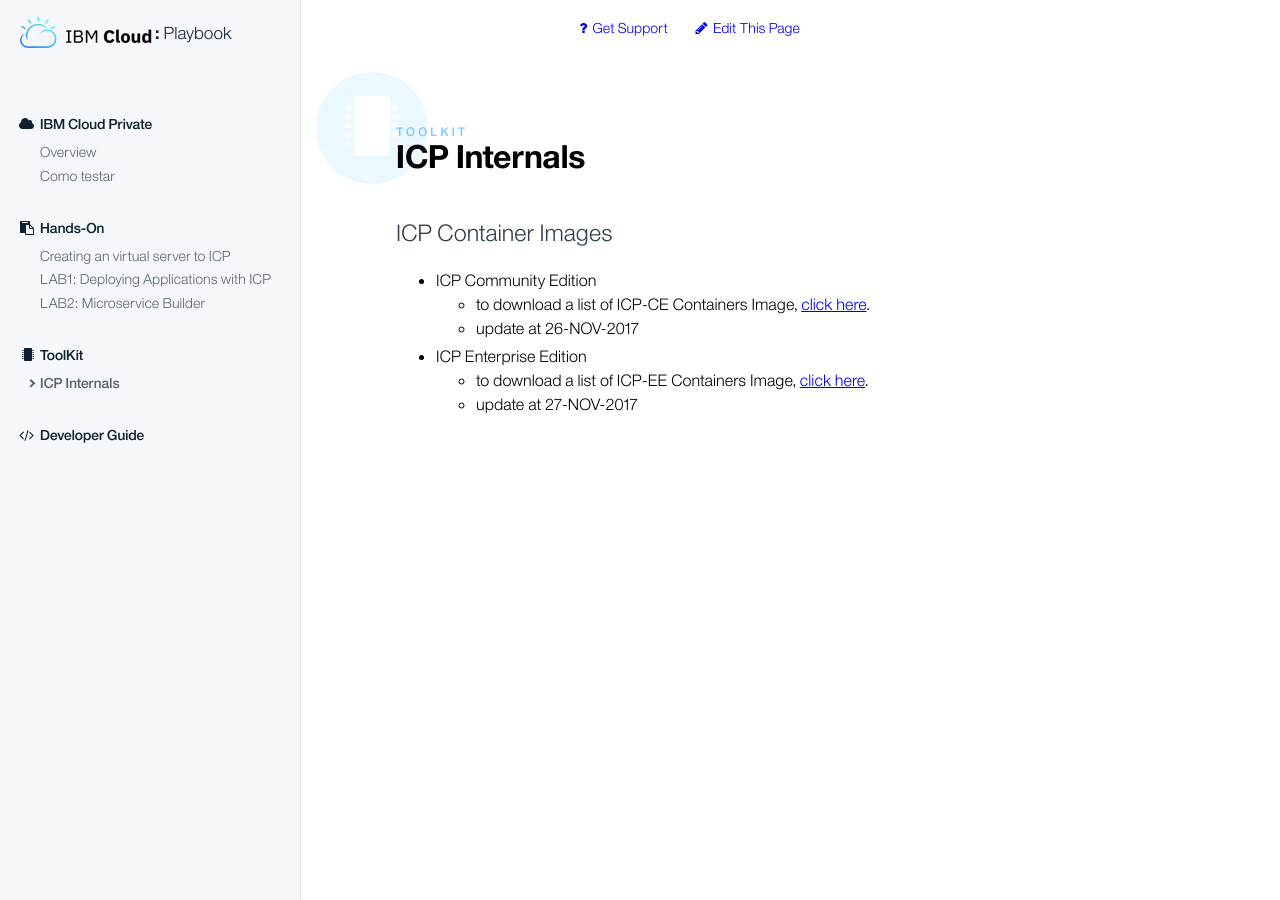
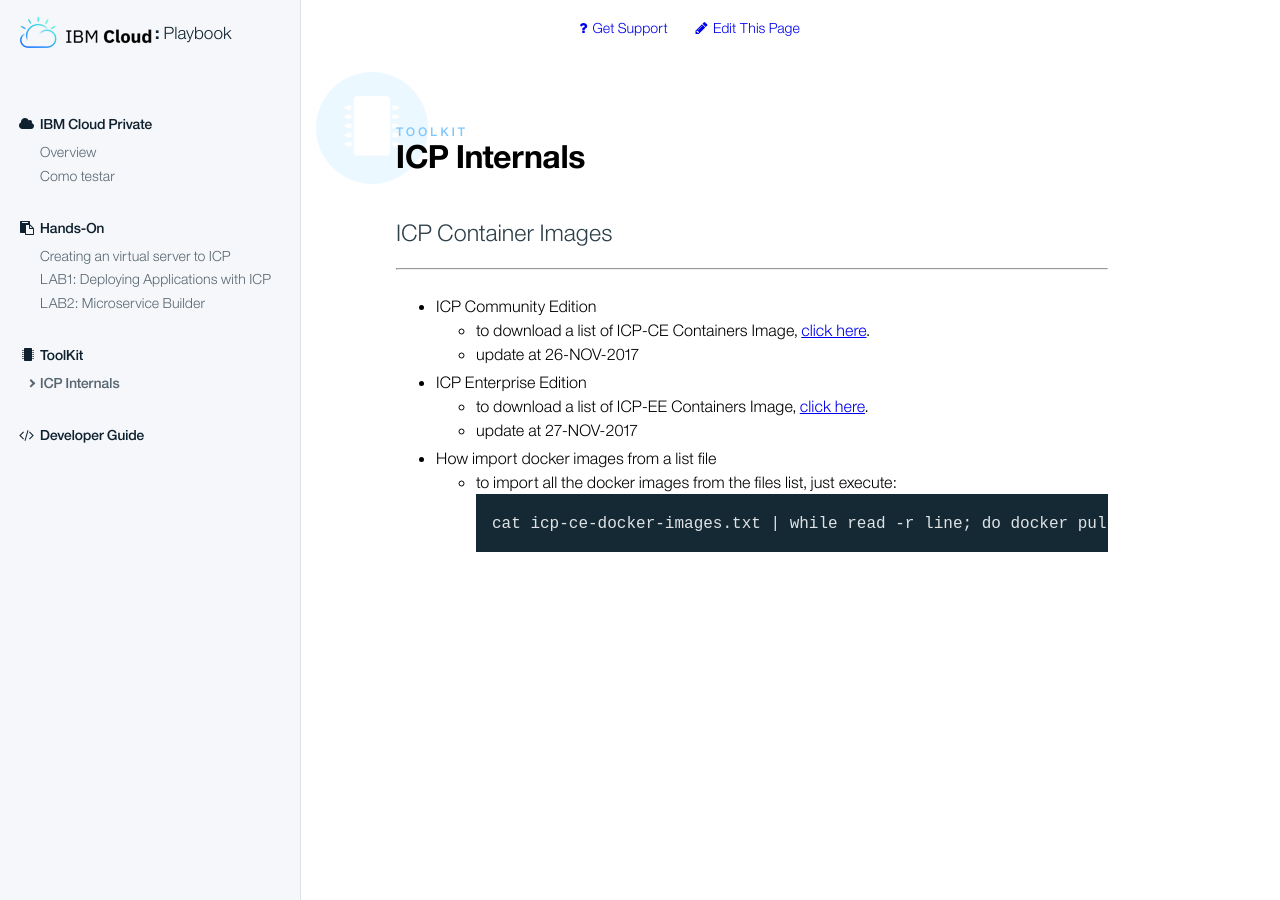
Before and after one commit to IBMCloudBrazil/ibmcloudbrazil.github.io, a Jekyll site: the page built from _content/toolkit/internals.md, in a window 1280 px wide. Built offline with Jekyll 4.4.1, drawn with Linux system fonts in a browser that asks for light colours.

Commit message:
import docker images

````diff
--- a/_content/toolkit/internals.md
+++ b/_content/toolkit/internals.md
@@ -4,12 +4,22 @@
 ---
 
 ## ICP Container Images
+----------------------------
 
 - ICP Community Edition
     - to download a list of ICP-CE Containers Image, [click here](https://raw.githubusercontent.com/IBMCloudBrazil/ibmcloudbrazil.github.io/master/_content/toolkit/icp-ce-docker-images.txt).
     - update at 26-NOV-2017
 
 
+
+
 - ICP Enterprise Edition
     - to download a list of ICP-EE Containers Image, [click here](https://raw.githubusercontent.com/IBMCloudBrazil/ibmcloudbrazil.github.io/master/_content/toolkit/icp-ee-docker-images.txt).
     - update at 27-NOV-2017
+
+
+- How import docker images from a list file
+    - to import all the docker images from the files list, just execute:
+```
+cat icp-ce-docker-images.txt | while read -r line; do docker pull "$line"; done
+```
````
Also changed, not shown: 9 other files.
